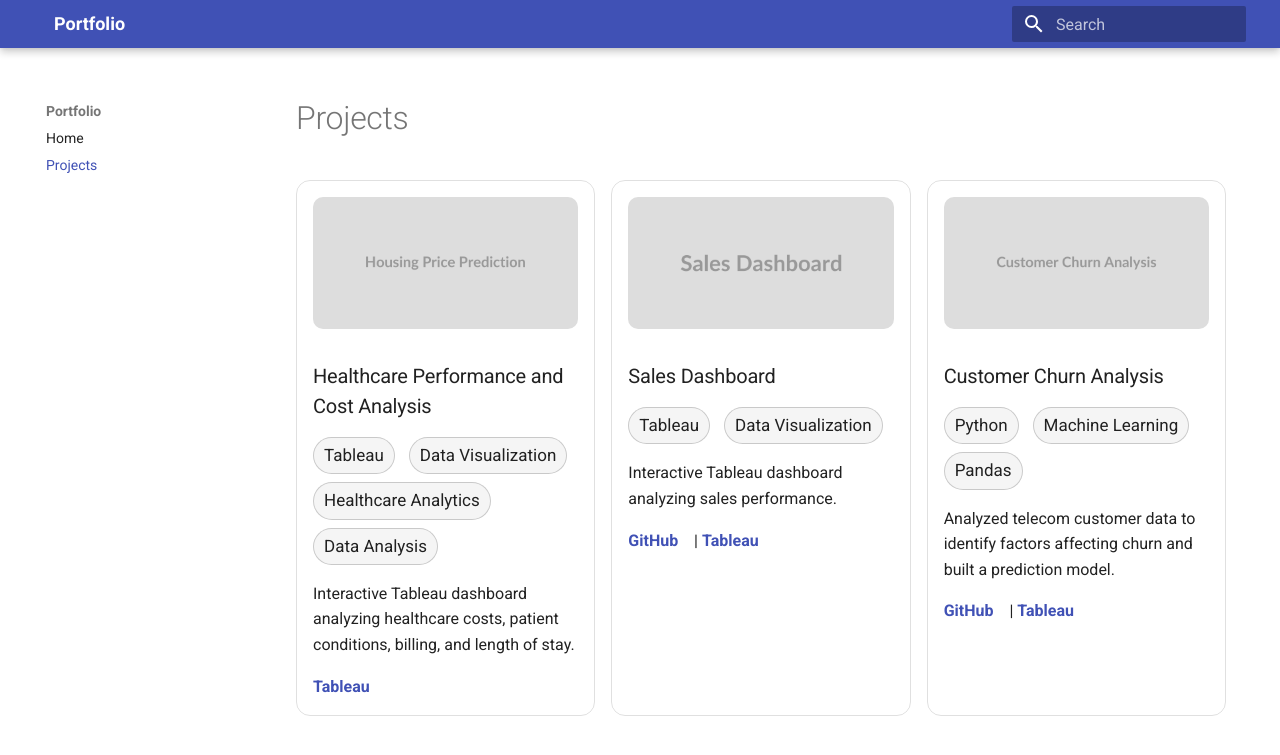
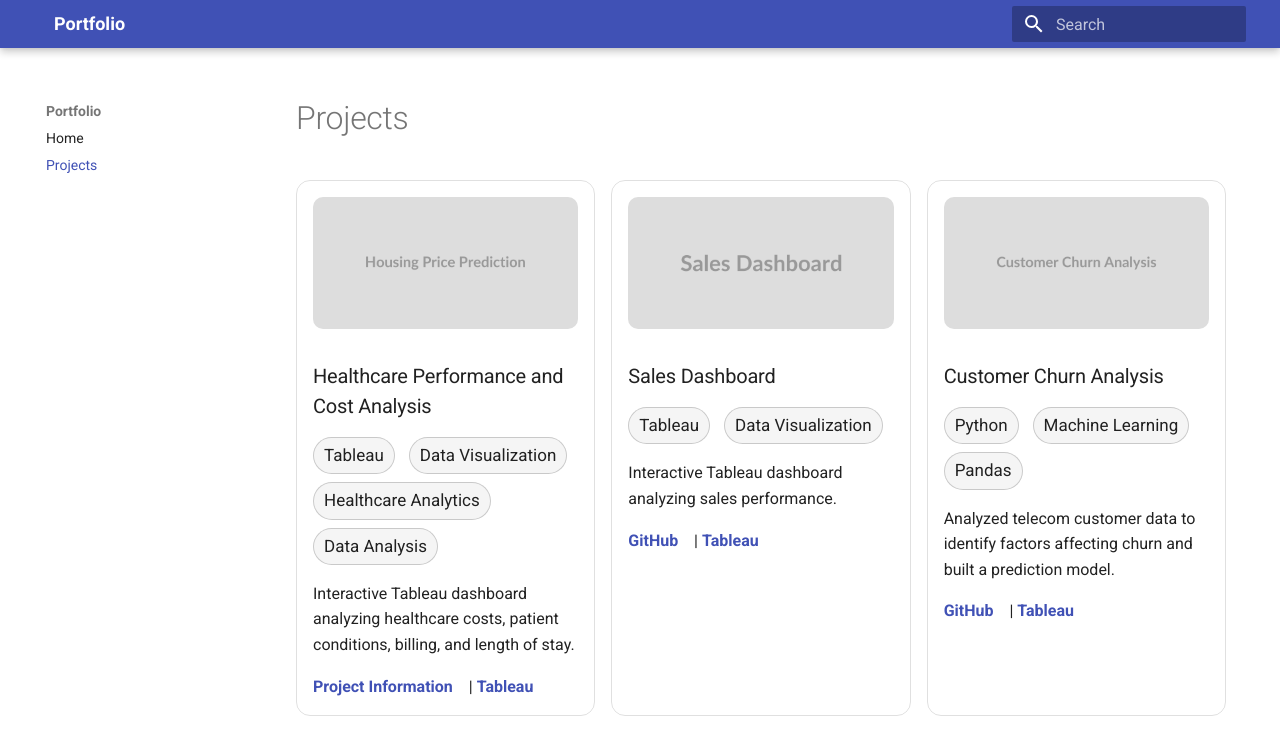
Before and after one commit to Ilie1985/2026_portfolio, an MkDocs documentation site: the page built from docs/projects.md, in a window 1280 px wide. Shown: the top 755 px of the page. Built offline with MkDocs 1.6.1 and Material for MkDocs 9.7.7, drawn with Linux system fonts in a browser that asks for light colours.

Commit message:
small change

```diff
--- a/docs/projects.md
+++ b/docs/projects.md
@@ -8,7 +8,7 @@
   <h3>Healthcare Performance and Cost Analysis</h3>
   <div class="project-meta"><span class="tag">Tableau</span> <span class="tag">Data Visualization</span> <span class="tag">Healthcare Analytics</span> <span class="tag">Data Analysis</span></div>
   <p>Interactive Tableau dashboard analyzing healthcare costs, patient conditions, billing, and length of stay.</p>
-  <div class="project-links"><a href="https://public.tableau.com/app/profile/marian.stefanita.ilie/viz/HealthcarePerformanceandCostAnalysisAnInteractiveTableauDashboard/Dashboard0ExecutiveSummary" target="_blank" rel="noopener">Tableau</a></div>
+  <div class="project-links"><a href="https://github.com/Ilie1985/healthcare-tableau-dashboard" target="_blank" rel="noopener">Project Information</a> | <a href="https://public.tableau.com/app/profile/marian.stefanita.ilie/viz/HealthcarePerformanceandCostAnalysisAnInteractiveTableauDashboard/Dashboard0ExecutiveSummary" target="_blank" rel="noopener">Tableau</a></div>
 </div>
 
 <div class="project-card">
```
